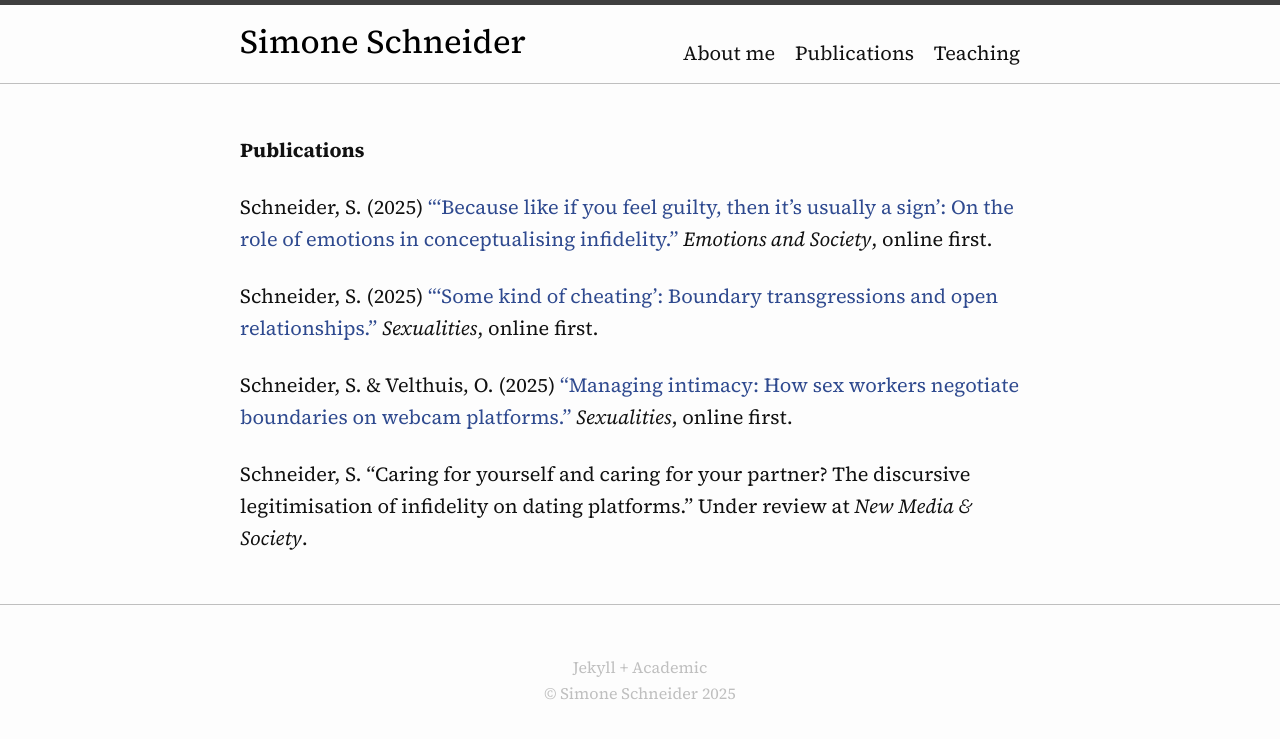
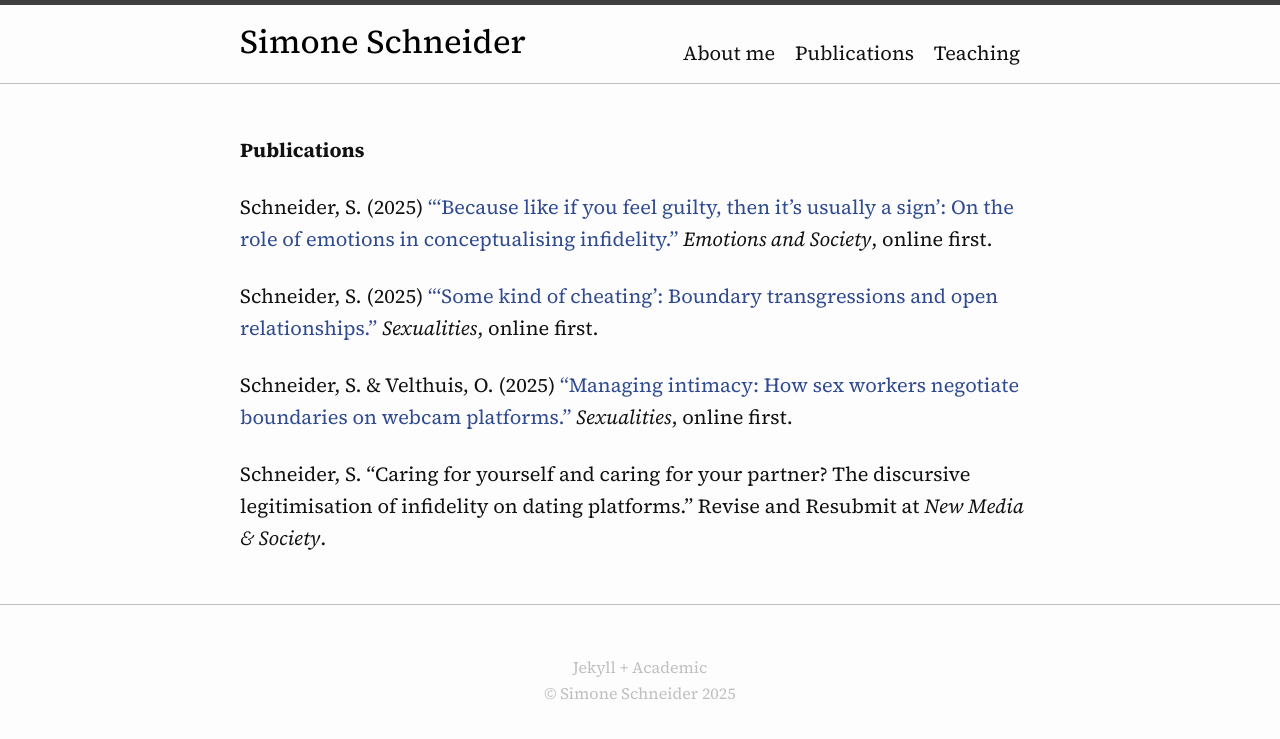
Before and after one commit to simone-schneider/simone-schneider.github.io, a Jekyll site: the page built from _pages/publications.md, in a window 1280 px wide. Shown: the top 739 px of the page. Built offline with Jekyll 4.4.1, drawn with Linux system fonts in a browser that asks for light colours.

Commit message:
Update publications.md

```diff
--- a/_pages/publications.md
+++ b/_pages/publications.md
@@ -12,4 +12,4 @@ Schneider, S. (2025) ["'Some kind of cheating': Boundary transgressions and open
 
 Schneider, S. & Velthuis, O. (2025) ["Managing intimacy: How sex workers negotiate boundaries on webcam platforms."](https://journals.sagepub.com/doi/10.1177/13634607251352674) *Sexualities*, online first.
 
-Schneider, S. "Caring for yourself and caring for your partner? The discursive legitimisation of infidelity on dating platforms." Under review at *New Media & Society*.
+Schneider, S. "Caring for yourself and caring for your partner? The discursive legitimisation of infidelity on dating platforms." Revise and Resubmit at *New Media & Society*.
```
